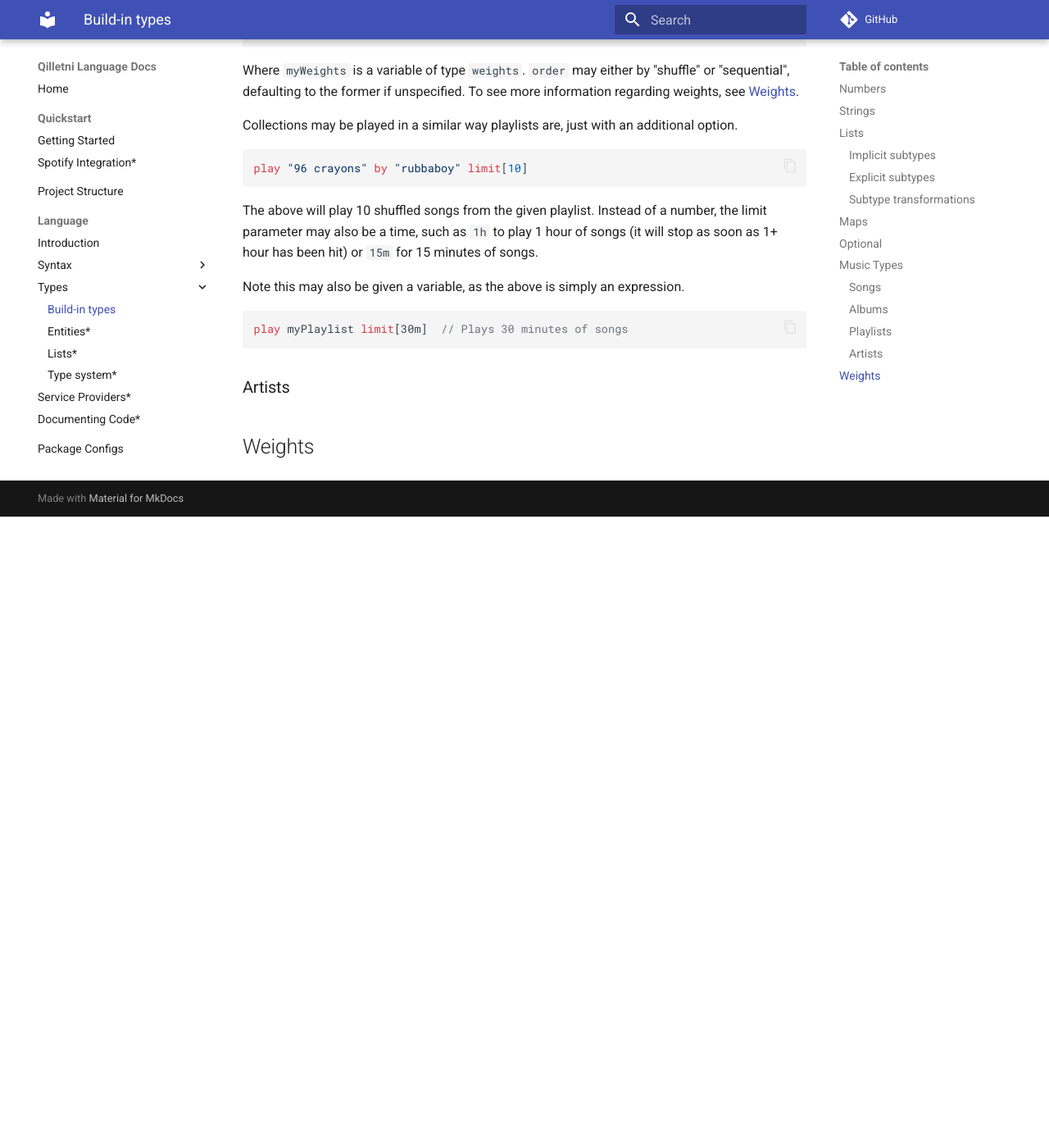
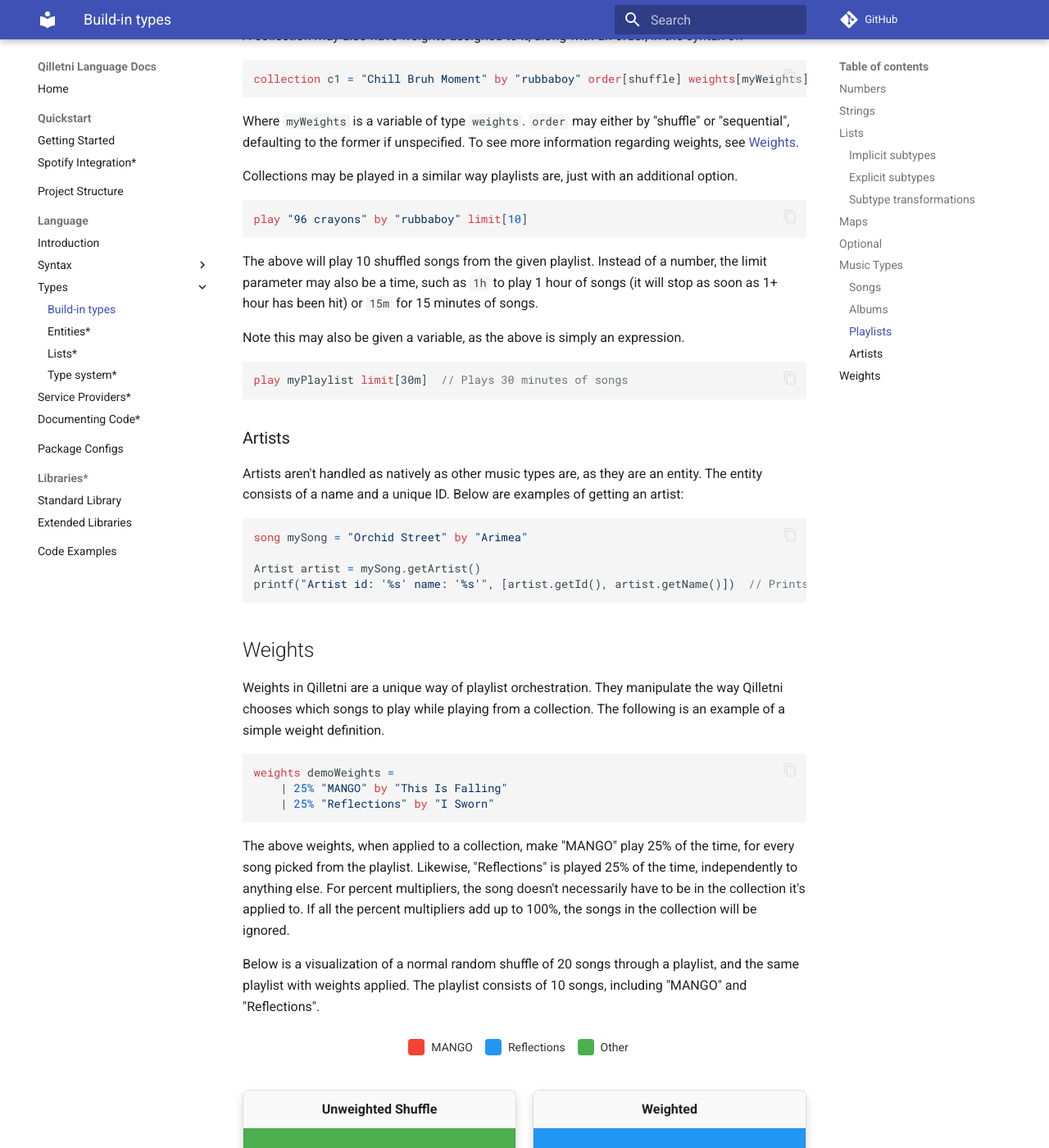
Before and after one commit to RubbaBoy/QilletniDocs, an MkDocs documentation site: the page built from docs/language/types/built_in_types.md, in a window 1280 px wide and 1400 px high, scrolled down 7365 px. Shown: the whole window at 82% size. Built offline with MkDocs 1.6.1 and Material for MkDocs 9.7.7, drawn with Linux system fonts in a browser that asks for light colours; nearby versions of some CDN libraries; comment, search, counter and statistics services are not loaded; before the commit the page ends 7995 px from its top, so only the background shows below that; some of the changed text lies outside the part shown.

Commit message:
Added weighted playlist visualization

````diff
--- /dev/null
+++ b/docs/css/playlist_visual.css
@@ -0,0 +1,81 @@
+/* Shared Container for Playlists */
+.playlists-container {
+    display: flex;
+    justify-content: center;
+    align-items: flex-start;
+    gap: 20px; /* Space between playlists */
+    margin: 20px auto;
+    max-width: 1300px; /* Adjust as needed for page width */
+}
+
+/* Individual Playlist */
+.playlist {
+    flex: 1; /* Make both playlists equal width */
+    max-width: 600px;
+    box-shadow: 0 6px 12px rgba(0, 0, 0, 0.15);
+    border-radius: 8px;
+    border: 1px solid #ddd;
+    overflow: hidden;
+    background-color: #fff;
+}
+
+/* Playlist Title */
+.playlist-title {
+    text-align: center;
+    font-size: 1em;
+    font-weight: bold;
+    padding: 10px 0;
+    border-bottom: 1px solid #ddd;
+    background-color: #f9f9f9;
+}
+
+/* Legend */
+.legend {
+    display: flex;
+    flex-wrap: wrap;
+    justify-content: center;
+    padding: 10px;
+    background-color: #fff;
+    /*border: 1px solid #ddd;*/
+    margin-bottom: 10px;
+}
+
+.legend-item {
+    display: flex;
+    align-items: center;
+    margin-right: 15px;
+    margin-bottom: 10px;
+}
+
+.color-square {
+    width: 20px;
+    height: 20px;
+    margin-right: 8px;
+    border-radius: 4px;
+}
+
+.song-name {
+    font-size: 14px;
+    color: #333;
+}
+
+/* Playlist Rows */
+.playlist-rows {
+    display: flex;
+    flex-direction: column;
+}
+
+.song {
+    height: 30px;
+    display: flex;
+    align-items: center;
+    justify-content: center;
+    transition: transform 0.2s, box-shadow 0.2s;
+    box-shadow: inset 0 0 3px rgba(0, 0, 0, 0.1);
+    /*border-bottom: 1px solid #ddd;*/
+}
+
+.song:hover {
+    /*transform: scale(1.02);*/
+    box-shadow: inset 0 0 6px rgba(0, 0, 0, 0.2);
+}
--- /dev/null
+++ b/docs/js/playlist_visual.js
@@ -0,0 +1,40 @@
+/**
+ * Render a playlist dynamically in the given container with a shared legend.
+ * @param {string} containerId - The ID of the container element.
+ * @param {Object} songColors - A map of song names to their colors.
+ * @param {Array} displayOrder - An array specifying the order of songs to display.
+ * @param {string} title - The title for the playlist.
+ */
+function renderPlaylist(containerId, songColors, displayOrder, title) {
+    const playlistElement = document.getElementById(containerId);
+
+    if (!playlistElement) {
+        console.error(`Container with ID "${containerId}" not found.`);
+        return;
+    }
+
+    // Clear any existing content
+    playlistElement.innerHTML = "";
+
+    // Add the title
+    const playlistTitle = document.createElement("div");
+    playlistTitle.className = "playlist-title";
+    playlistTitle.textContent = title;
+    playlistElement.appendChild(playlistTitle);
+
+    // Create the playlist rows
+    const playlistRows = document.createElement("div");
+    playlistRows.className = "playlist-rows";
+
+    displayOrder.forEach(song => {
+        const color = songColors[song] || "#000"; // Default to black if color not found
+        const songElement = document.createElement("div");
+        songElement.className = "song";
+        songElement.style.backgroundColor = color;
+
+        playlistRows.appendChild(songElement);
+    });
+
+    // Append the rows to the playlist
+    playlistElement.appendChild(playlistRows);
+}
--- a/docs/language/types/built_in_types.md
+++ b/docs/language/types/built_in_types.md
@@ -270,7 +270,9 @@
 
 The above album definitions all represent the same albums.
 
-TODO: Implement getting songs from albums
+!!! info "Planned Feature"
+
+	Fetching songs from albums is a planned feature. It is already possible from within a service provider.
 
 ### Playlists
 
@@ -308,4 +310,79 @@
 
 ### Artists
 
+Artists aren't handled as natively as other music types are, as they are an entity. The entity consists of a name and a unique ID. Below are examples of getting an artist:
+
+```qilletni
+song mySong = "Orchid Street" by "Arimea"
+
+Artist artist = mySong.getArtist()
+printf("Artist id: '%s' name: '%s'", [artist.getId(), artist.getName()])  // Prints "Artist id: '6qNHuzJVAGJ8h2D0qo6wAh' name: 'Arimea'"
+```
+
 ## Weights
+
+Weights in Qilletni are a unique way of playlist orchestration. They manipulate the way Qilletni chooses which songs to play while playing from a collection. The following is an example of a simple weight definition.
+
+```qilletni
+weights demoWeights =
+	| 25% "MANGO" by "This Is Falling"
+	| 25% "Reflections" by "I Sworn"
+```
+
+The above weights, when applied to a collection, make "MANGO" play 25% of the time, for every song picked from the playlist. Likewise, "Reflections" is played 25% of the time, independently to anything else. For percent multipliers, the song doesn't necessarily have to be in the collection it's applied to. If all the percent multipliers add up to 100%, the songs in the collection will be ignored.
+
+Below is a visualization of a normal random shuffle of 20 songs through a playlist, and the same playlist with weights applied. The playlist consists of 10 songs, including "MANGO" and "Reflections".
+
+
+<!-- Shared Legend -->
+<div id="legend-container" class="legend"></div>
+
+<!-- Container for Playlists -->
+<div class="playlists-container">
+    <div id="playlist-1" class="playlist"></div>
+    <div id="playlist-2" class="playlist"></div>
+</div>
+
+<script>
+    window.onload = function() {
+        const songColors = {
+            "MANGO": "#f44336", // Red
+            "Reflections": "#2196f3", // Blue
+            // "Monarch": "#9c27b0", // Purple
+            // "Song 4": "#ffeb3b", // Yellow
+            // "Song 5": "#795548", // Brown
+            "Other": "#4caf50", // Green
+        };
+
+        const unweighted = ["Other", "Other", "Other", "Reflections", "Other", "MANGO", "Other", "Other", "Other", "Other", "Other", "Other", "MANGO", "Other", "Other", "Other", "Reflections", "Other", "Other", "Other"];
+        const weighted = ["Reflections", "Other", "MANGO", "Other", "Reflections", "Other", "Reflections", "Other", "Other", "MANGO", "Other", "Reflections", "MANGO", "Other", "Other", "Other", "MANGO", "Other", "MANGO", "Reflections"];
+
+            // Render the shared legend
+        const legendElement = document.getElementById("legend-container");
+        legendElement.innerHTML = "";
+        Object.keys(songColors).forEach(song => {
+            const legendItem = document.createElement("div");
+            legendItem.className = "legend-item";
+
+            const colorSquare = document.createElement("span");
+            colorSquare.className = "color-square";
+            colorSquare.style.backgroundColor = songColors[song];
+
+            const songName = document.createElement("span");
+            songName.className = "song-name";
+            songName.textContent = song;
+
+            legendItem.appendChild(colorSquare);
+            legendItem.appendChild(songName);
+            legendElement.appendChild(legendItem);
+        });
+
+        // Render the playlists
+        renderPlaylist("playlist-1", songColors, unweighted, "Unweighted Shuffle");
+        renderPlaylist("playlist-2", songColors, weighted, "Weighted");
+    };
+</script>
+
+[//]: # (// "Reborn" is played 5x as often as it normally would, assuming it is in the playlist. In other words, imagine the collection was taken and "Reborn" was in there once. If it was originally in the collection twice, it will show up 10 times.)
+
+[//]: # (On average, "MANGO" and "Reflections" will show up roughly half of the songs played.)
--- a/mkdocs.yml
+++ b/mkdocs.yml
@@ -20,9 +20,11 @@
   - https://cdnjs.cloudflare.com/ajax/libs/highlight.js/11.8.0/highlight.min.js
   - js/hljs-qilletni.js
   - js/hljs-init.js
+  - js/playlist_visual.js
 
 extra_css:
   - https://cdnjs.cloudflare.com/ajax/libs/highlight.js/11.9.0/styles/github.min.css
+  - css/playlist_visual.css
 
 nav:
   - Home: index.md
````
